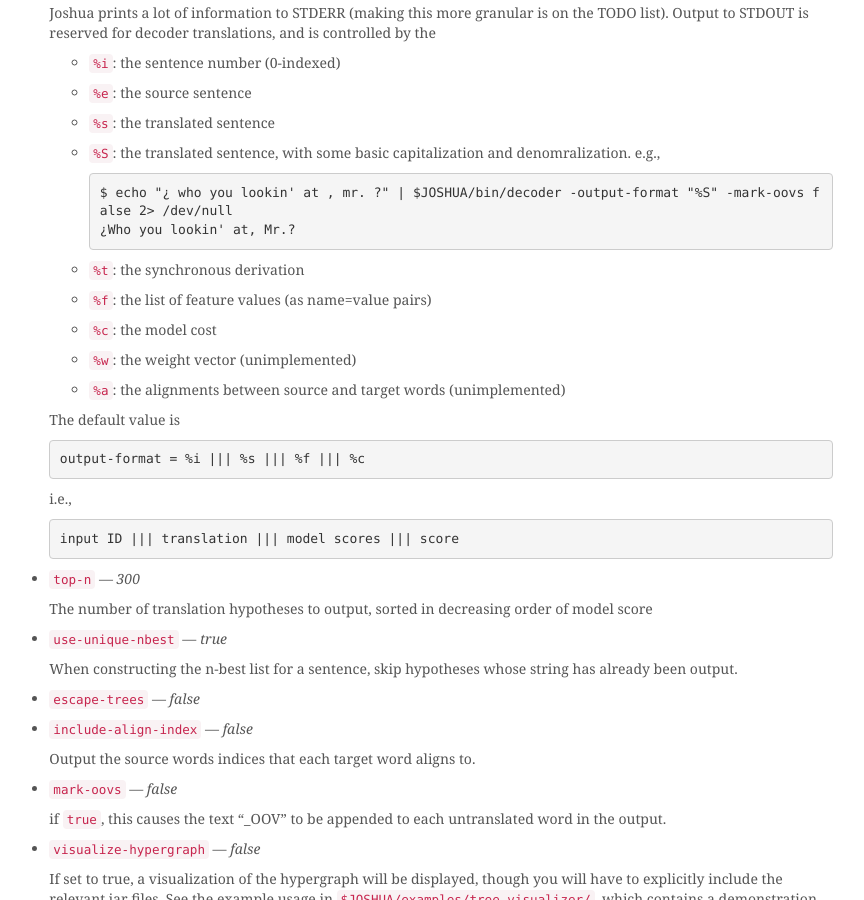
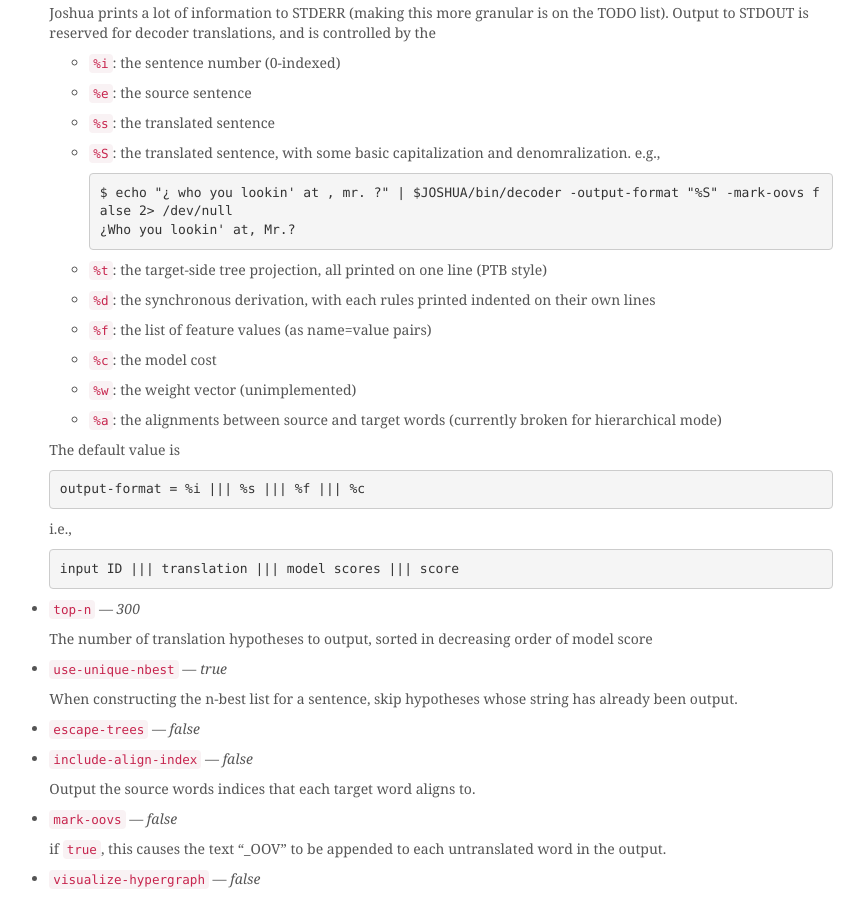
Before and after one commit to joshua-decoder/joshua-decoder.github.com, a Jekyll site: the page built from 6.0/decoder.md, in a window 1280 px wide and 900 px high, scrolled down 4011 px. Shown: the whole window, without its empty margins (219-1083 px from the left). Built offline with Jekyll 4.4.1, drawn with Linux system fonts in a browser that asks for light colours; nearby versions of some CDN libraries; comment, search, counter and statistics services are not loaded.

Commit message:
updated documentation on -output-format

```diff
--- a/6.0/decoder.md
+++ b/6.0/decoder.md
@@ -257,7 +257,9 @@ where the indices correspond to the order of the language model declaration line
          $ echo "¿ who you lookin' at , mr. ?" | $JOSHUA/bin/decoder -output-format "%S" -mark-oovs false 2> /dev/null
          ¿Who you lookin' at, Mr.?
 
-   - `%t`: the synchronous derivation
+   - `%t`: the target-side tree projection, all printed on one line (PTB style)
+
+   - `%d`: the synchronous derivation, with each rules printed indented on their own lines
 
    - `%f`: the list of feature values (as name=value pairs)
 
@@ -265,7 +267,7 @@ where the indices correspond to the order of the language model declaration line
 
    - `%w`: the weight vector (unimplemented)
 
-   - `%a`: the alignments between source and target words (unimplemented)
+   - `%a`: the alignments between source and target words (currently broken for hierarchical mode)
 
   The default value is
 
```
